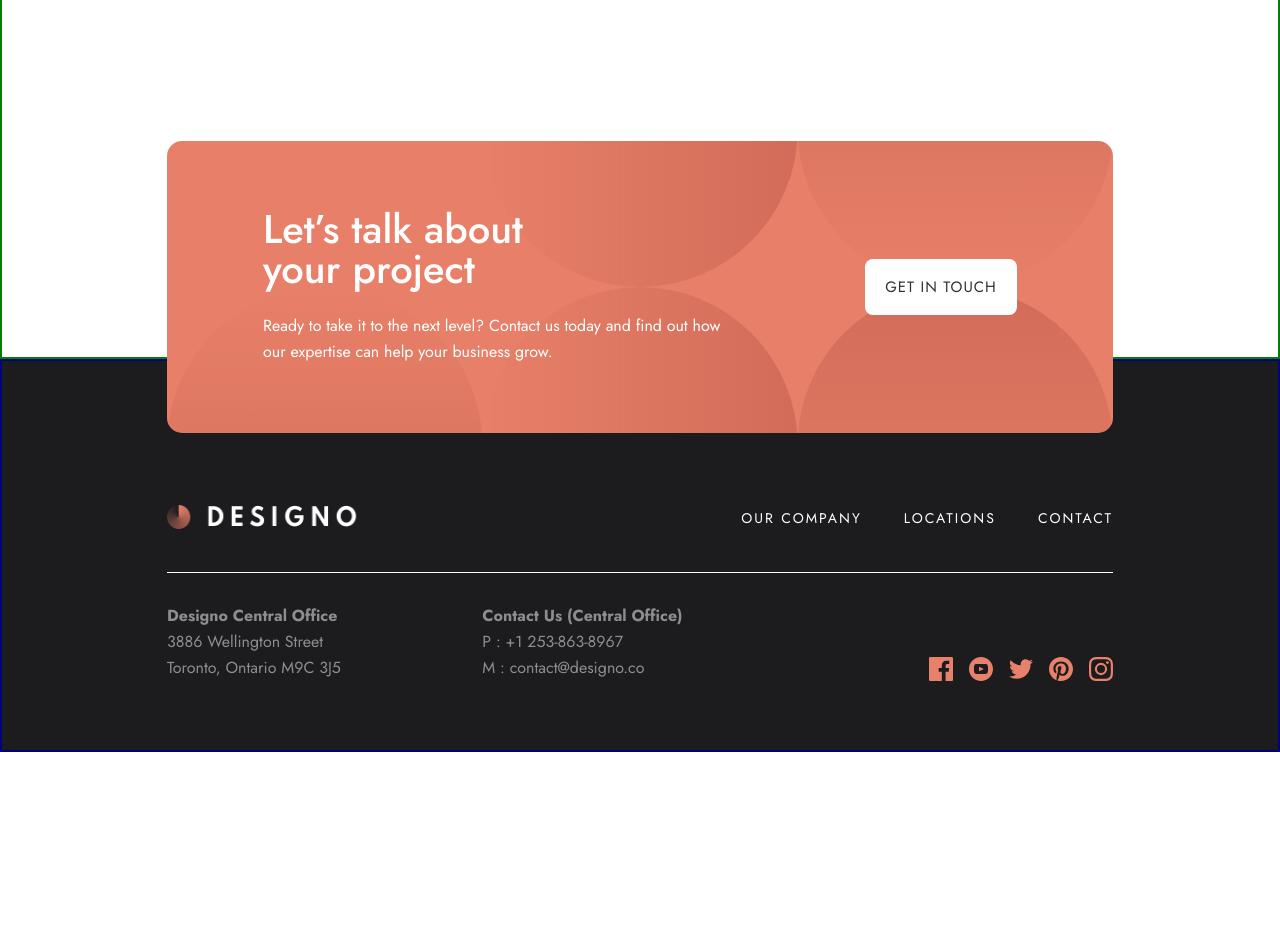
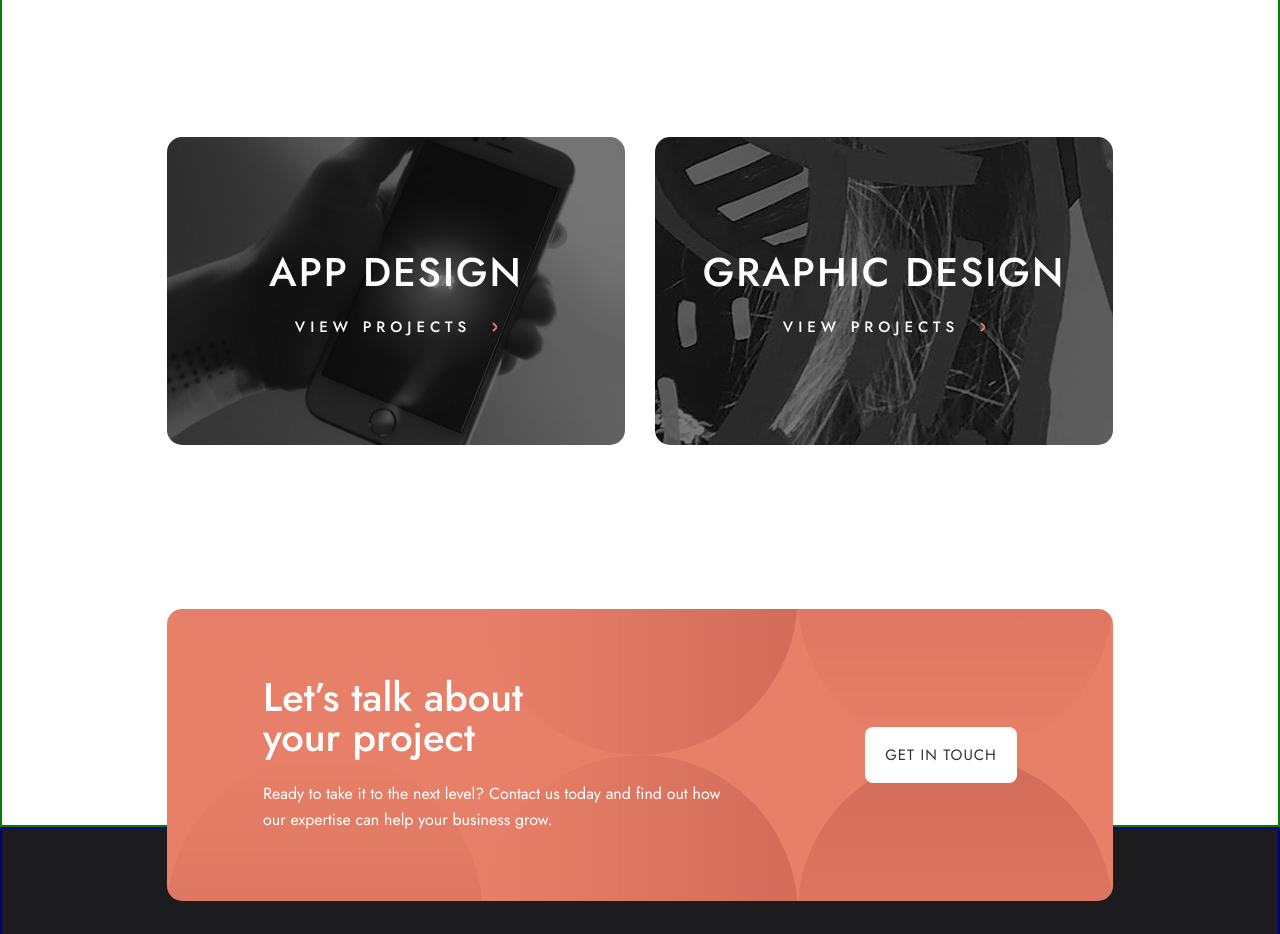
Before and after one commit to seamissu/designo-multi-page-website, a Next.js app: page /webdesign in a window 1280 px wide. Shown: the part 1480-2414 px from the top of the page. Before the commit the page ends 2232 px from the top, so only its background shows below. Built offline with nearby package versions, Linux system fonts and the light colour scheme.

Commit message:
finish Web design page desktop version

```diff
--- a/src/components/WebMain/WebMain.js
+++ b/src/components/WebMain/WebMain.js
@@ -3,6 +3,7 @@ import styles from './WebMain.module.scss';
 
 import DesignHero from '../DesignHero';
 import Card from '../Card';
+import SuperLink from '../SuperLink';
 
 function WebMain() {
   return (
@@ -16,6 +17,23 @@ function WebMain() {
         <Card src={'/web-design/desktop/image-blogr.jpg'} />
         <Card src={'/web-design/desktop/image-camp.jpg'} />
       </section>
+
+      <section className={styles.designwrapper}>
+        <SuperLink
+          className={styles.onlyondesktop}
+          type={'App'}
+          height={308}
+          bgImageUrl={'/home/desktop/image-app-design.jpg'}
+          linkURL={'/'}
+        />
+        <SuperLink
+          className={styles.onlyondesktop}
+          type={'Graphic'}
+          height={308}
+          bgImageUrl={'/home/desktop/image-graphic-design.jpg'}
+          linkURL={'/'}
+        />
+      </section>
     </main>
   );
 }
--- a/src/components/WebMain/WebMain.module.scss
+++ b/src/components/WebMain/WebMain.module.scss
@@ -46,3 +46,16 @@ $mobile-and-below: 550px;
   grid-template-rows: repeat(2, 1fr);
   gap: 32px 30px;
 }
+
+.designwrapper {
+  display: grid;
+  grid-template-columns: 1fr 1fr;
+  grid-template-rows: 1fr;
+  gap: 30px;
+}
+
+.onlyondesktop {
+  @media (max-width: $tablet-and-below) {
+    display: none;
+  }
+}
```
